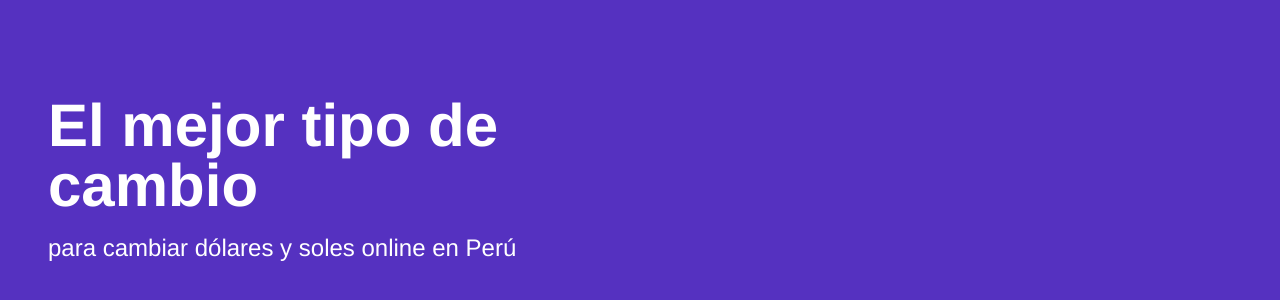
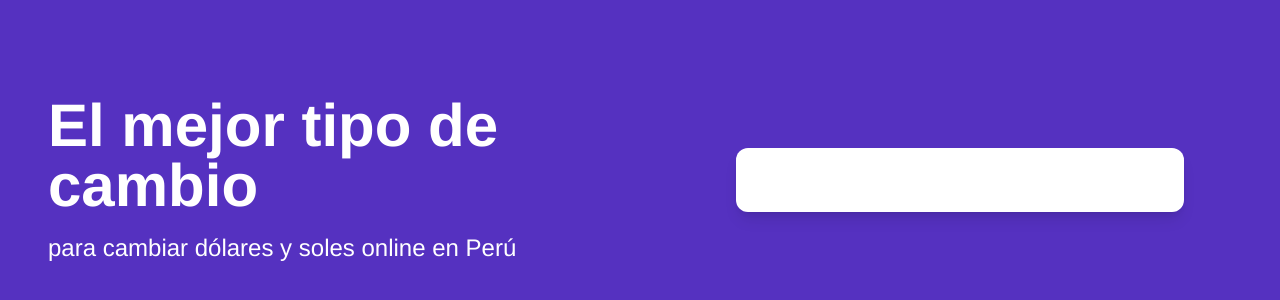
Before and after one commit to maxquispetc/prestamype-fx-quotter, a Vue app: page / in a window 1280 px wide. Shown: the part 220-520 px from the top of the page. Built offline with nearby package versions, Linux system fonts and the light colour scheme; no server answers; the database is empty.

Commit message:
feat: add QuoteCard base component structure

```diff
--- /dev/null
+++ b/src/components/QuoteCard.vue
@@ -0,0 +1,11 @@
+<template>
+  <div
+    class="bg-white rounded-xl shadow-lg p-8 w-full max-w-md mx-auto md:mx-0"
+  >
+    <!-- Estructura base del cotizador -->
+  </div>
+</template>
+
+<script setup lang="ts">
+// Sin lógica aún
+</script>
--- a/src/views/QuoteView.vue
+++ b/src/views/QuoteView.vue
@@ -12,9 +12,13 @@
       </div>
     </div>
 
-    <!-- Sección derecha - Placeholder del cotizador -->
+    <!-- Sección derecha - QuoteCard -->
     <div class="flex-1 flex items-center justify-center p-8 md:p-12">
-      <!-- Aquí irá el QuoteCard en el siguiente commit -->
+      <QuoteCard />
     </div>
   </div>
 </template>
+
+<script setup lang="ts">
+import QuoteCard from "@/components/QuoteCard.vue";
+</script>
```
